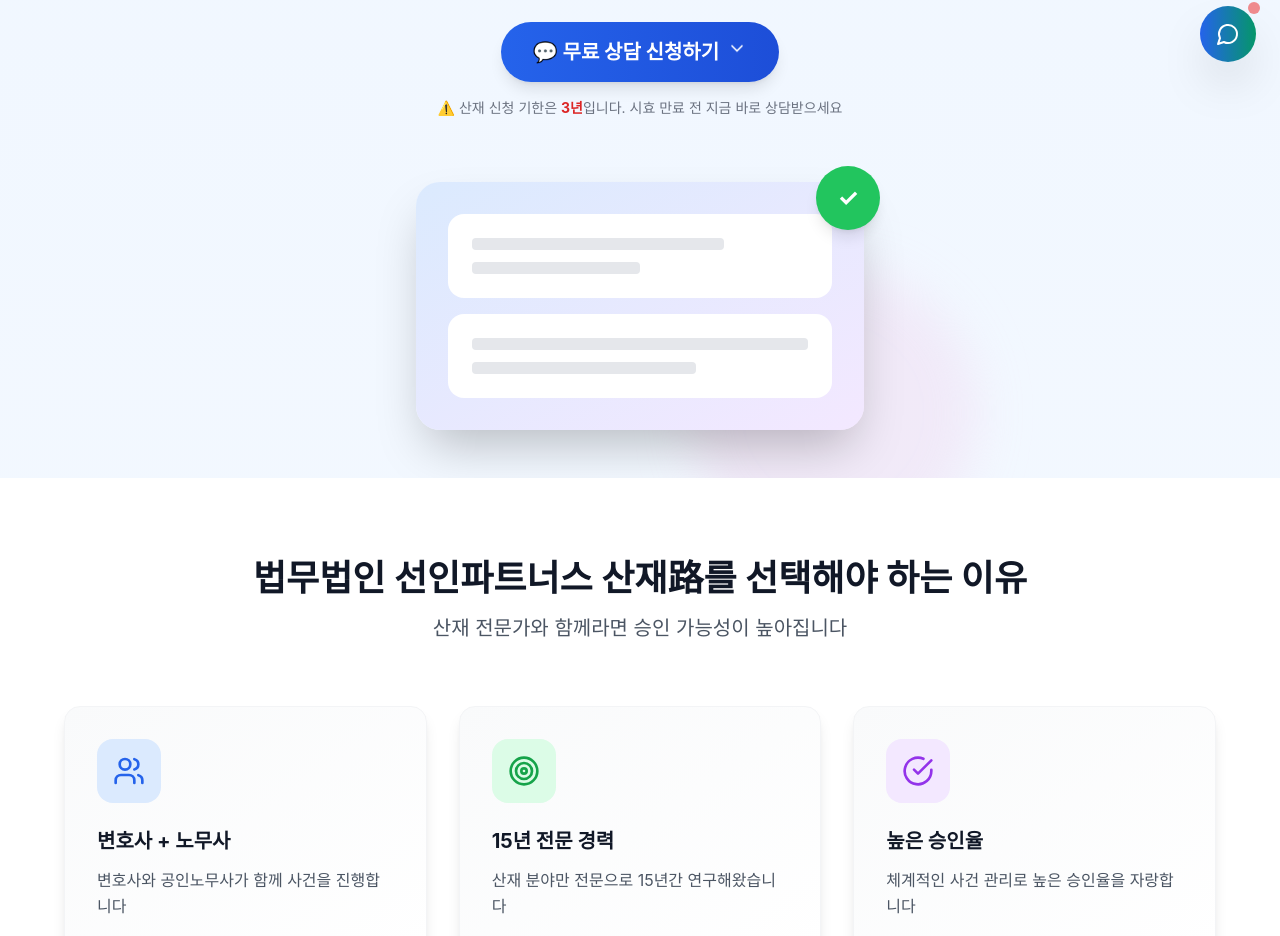
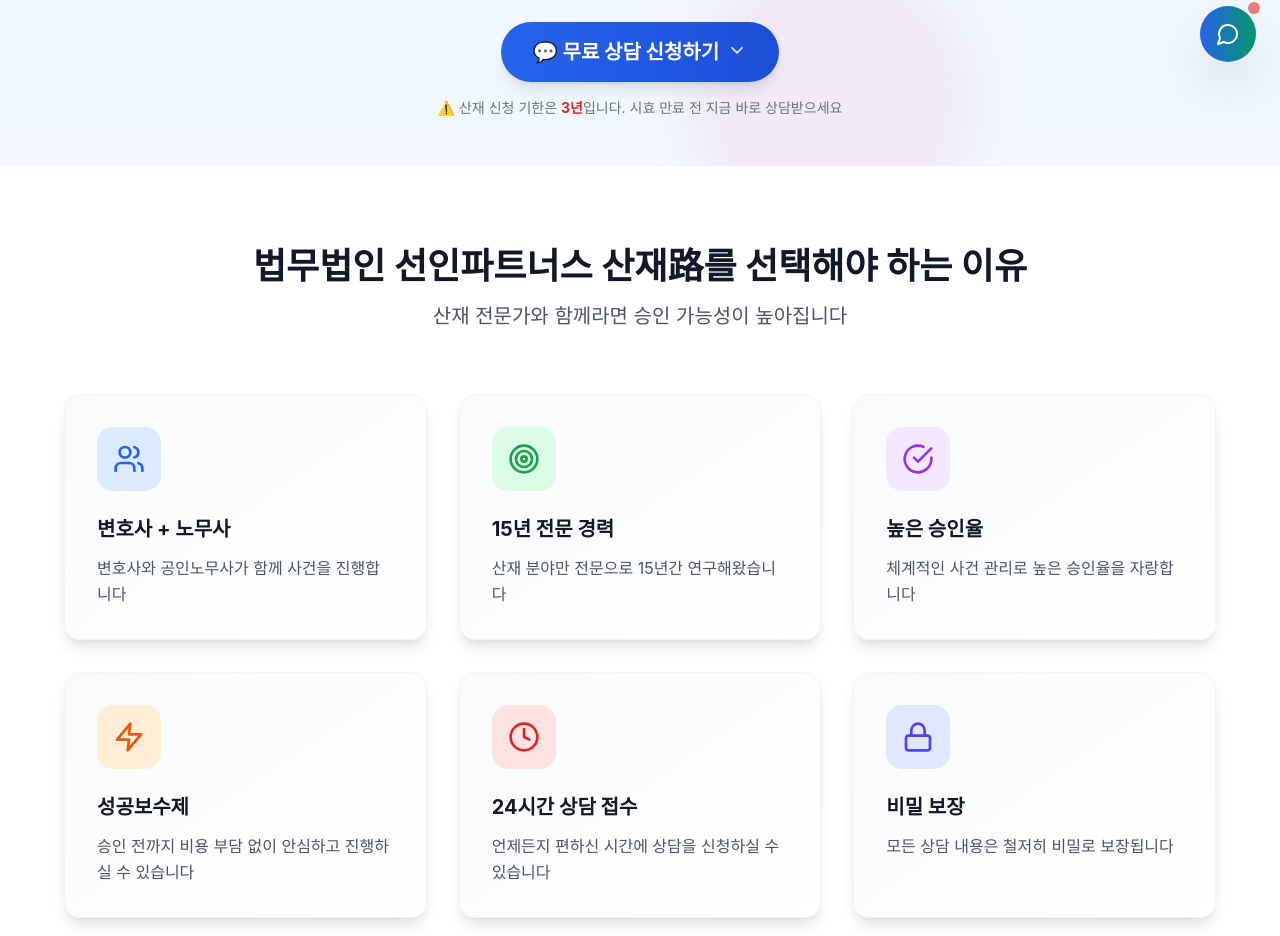
Before and after one commit to JustinKim0324/landing, a React (Vite) app: page / in a window 1280 px wide. Shown: the part 642-1578 px from the top of the page. Built offline with nearby package versions, Linux system fonts and the light colour scheme; a web font is replaced by a local one.

Commit message:
fix: Remove confusing placeholder illustration from hero section
- Remove gray skeleton boxes that looked like loading state
- Clean up hero section for better clarity
- Placeholder was confusing and not related to chatbot or content
- Improves first impression of landing page

```diff
--- a/src/components/Hero.jsx
+++ b/src/components/Hero.jsx
@@ -169,31 +169,6 @@
             ⚠️ 산재 신청 기한은 <strong className="text-red-600">3년</strong>입니다. 시효 만료 전 지금 바로 상담받으세요
           </motion.p>
         </motion.div>
-
-        {/* Illustration Placeholder */}
-        <motion.div
-          initial={{ opacity: 0, scale: 0.8 }}
-          animate={{ opacity: 1, scale: 1 }}
-          transition={{ delay: 1.8 }}
-          className="mt-16 relative"
-        >
-          <div className="relative max-w-md mx-auto">
-            {/* Simple illustration using CSS */}
-            <div className="relative bg-gradient-to-br from-blue-100 to-purple-100 rounded-3xl p-8 shadow-2xl">
-              <div className="absolute -top-4 -right-4 bg-green-500 text-white rounded-full w-16 h-16 flex items-center justify-center shadow-lg">
-                <span className="text-2xl font-bold">✓</span>
-              </div>
-              <div className="bg-white rounded-2xl p-6 mb-4">
-                <div className="h-3 bg-gray-200 rounded w-3/4 mb-3"></div>
-                <div className="h-3 bg-gray-200 rounded w-1/2"></div>
-              </div>
-              <div className="bg-white rounded-2xl p-6">
-                <div className="h-3 bg-gray-200 rounded w-full mb-3"></div>
-                <div className="h-3 bg-gray-200 rounded w-2/3"></div>
-              </div>
-            </div>
-          </div>
-        </motion.div>
       </div>
     </section>
   );
```
